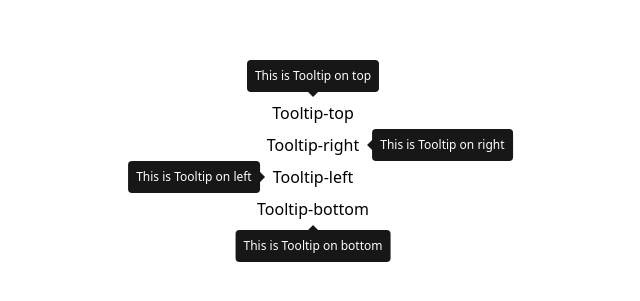
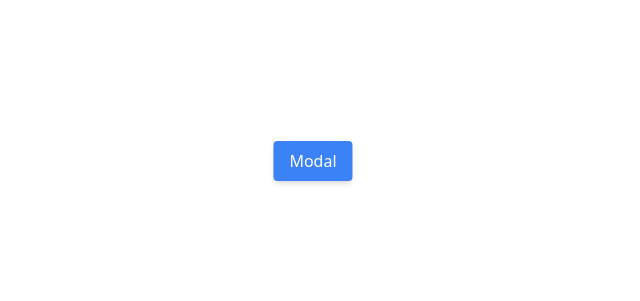
Before and after one commit to DevCodingGhost/ReactJS-with-TailwindCSS-Tutorials, a React (Vite) app: page / in a window 1280 px wide. Shown: the part 239-540 px from the top of the page, without its empty margins (327-967 px from the left). Built offline with nearby package versions, Linux system fonts and the light colour scheme.

Commit message:
Simple Modal

```diff
--- a/src/App.jsx
+++ b/src/App.jsx
@@ -1,21 +1,35 @@
-import { Tooltip } from "./components/Tooltip";
+import { useState } from "react";
+import { Button } from "./components/AdvancedButton";
+import { Modal } from "./components/Modal";
 
 export default function App() {
+  const [modalOpen, setModalOpen] = useState(false);
   return (
     <div className="h-screen w-full">
       <div className="absolute -translate-x-1/2 -translate-y-1/2 top-1/2 left-1/2 flex flex-col items-center justify-center">
-        <Tooltip position="top" content="This is Tooltip on top">
-          Tooltip-top
-        </Tooltip>
-        <Tooltip position="right" content="This is Tooltip on right">
-          Tooltip-right
-        </Tooltip>
-        <Tooltip position="left" content="This is Tooltip on left">
-          Tooltip-left
-        </Tooltip>
-        <Tooltip position="bottom" content="This is Tooltip on bottom">
-          Tooltip-bottom
-        </Tooltip>
+        <Button onClick={() => setModalOpen(true)}>Modal</Button>
+
+        {modalOpen && (
+          <Modal
+            // title={"Modal Title"}
+            title={
+              <div className="text-xl font-semibold py-4">Custom Header</div>
+            }
+            onClose={() => setModalOpen(false)}
+            footer={
+              <div className="flex gap-2 justify-end py-2">
+                <Button variant="success" onClick={() => setModalOpen(false)}>
+                  OK
+                </Button>
+                <Button variant="danger" onClick={() => setModalOpen(false)}>
+                  Cancel
+                </Button>
+              </div>
+            }
+          >
+            Modal Content
+          </Modal>
+        )}
       </div>
     </div>
   );
--- a/src/components/AdvancedButton.jsx
+++ b/src/components/AdvancedButton.jsx
@@ -63,7 +63,8 @@ export const Button = ({ className, children, rounded, variant, ...props }) => (
 );
 
 Button.defaultProps = {
-  rounded: false,
+  rounded: true,
+  variant: "primary",
 };
 
 Button.propTypes = {
--- /dev/null
+++ b/src/components/Modal.jsx
@@ -0,0 +1,53 @@
+import PropTypes from "prop-types";
+
+export const Modal = ({
+  title,
+  footer,
+  children,
+  width,
+  onClose,
+  ...props
+}) => {
+  return (
+    <div
+      id="modal-overlay"
+      className="bg-black/75 absolute z-[99] w-screen h-screen"
+    >
+      <div
+        id="modal"
+        className="absolute z-[100] left-1/2 top-1/2 -translate-x-1/2 -translate-y-1/2 bg-[#121212] text-gray-200 px-4 rounded-lg divide-y-2 divide-white/50 flex flex-col"
+        style={{ width }}
+      >
+        <header className="flex items-center justify-between">
+          {typeof title === "string" ? (
+            <div className="text-2xl font-bold py-2">{title}</div>
+          ) : (
+            title
+          )}
+          <div
+            id="close-btn"
+            className="text-3xl font-semibold leading-4 font-mono align-middle text-center text-gray-400 hover:bg-white rounded-lg p-1.5 cursor-pointer"
+            onClick={() => onClose()}
+          >
+            &times;
+          </div>
+        </header>
+        <main className="py-3">{children}</main>
+        {footer !== null && <footer>{footer}</footer>}
+      </div>
+    </div>
+  );
+};
+
+Modal.defaultProps = {
+  footer: null,
+  width: 400,
+};
+
+Modal.propTypes = {
+  title: PropTypes.oneOfType([PropTypes.string, PropTypes.node]),
+  footer: PropTypes.node,
+  children: PropTypes.node.isRequired,
+  width: PropTypes.number,
+  onClose: PropTypes.func,
+};
--- a/src/components/Tooltip.jsx
+++ b/src/components/Tooltip.jsx
@@ -6,7 +6,7 @@ export const Tooltip = ({ position, content, children }) => (
     <div className="mx-2 my-1">{children}</div>
     <span
       className={classNames(
-        "absolute inline-block bg-neutral-900 text-white text-xs p-2 whitespace-nowrap rounded",
+        "absolute hidden group-hover:inline-block bg-neutral-900 text-white text-xs p-2 whitespace-nowrap rounded",
         position === "top"
           ? "left-1/2 -translate-x-1/2 bottom-[calc(100%+5px)]"
           : "",
@@ -25,7 +25,7 @@ export const Tooltip = ({ position, content, children }) => (
     </span>
     <span
       className={classNames(
-        "absolute inline-block border-[6px]",
+        "absolute hidden group-hover:inline-block border-[6px]",
         position === "top"
           ? "left-1/2 -translate-x-1/2 bottom-full border-l-transparent border-r-transparent border-b-0 border-t-neutral-900"
           : "",
```
